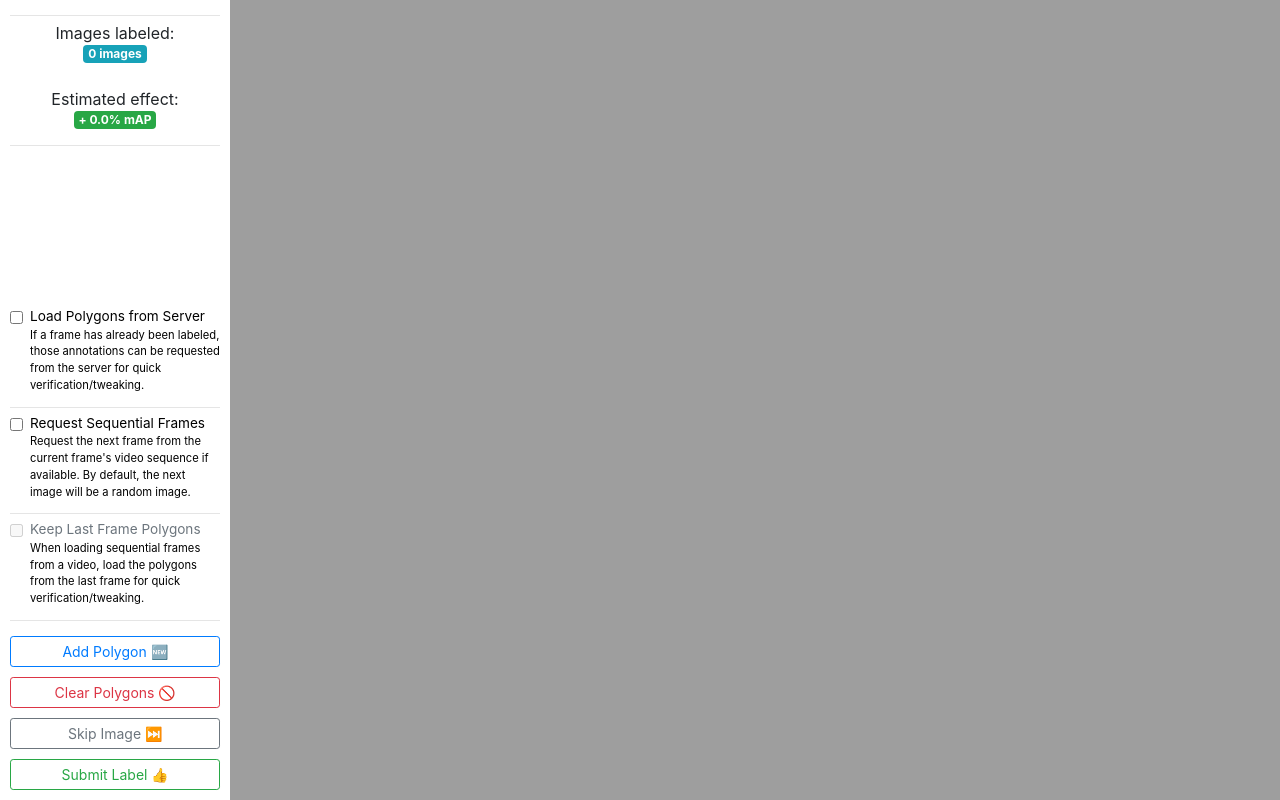
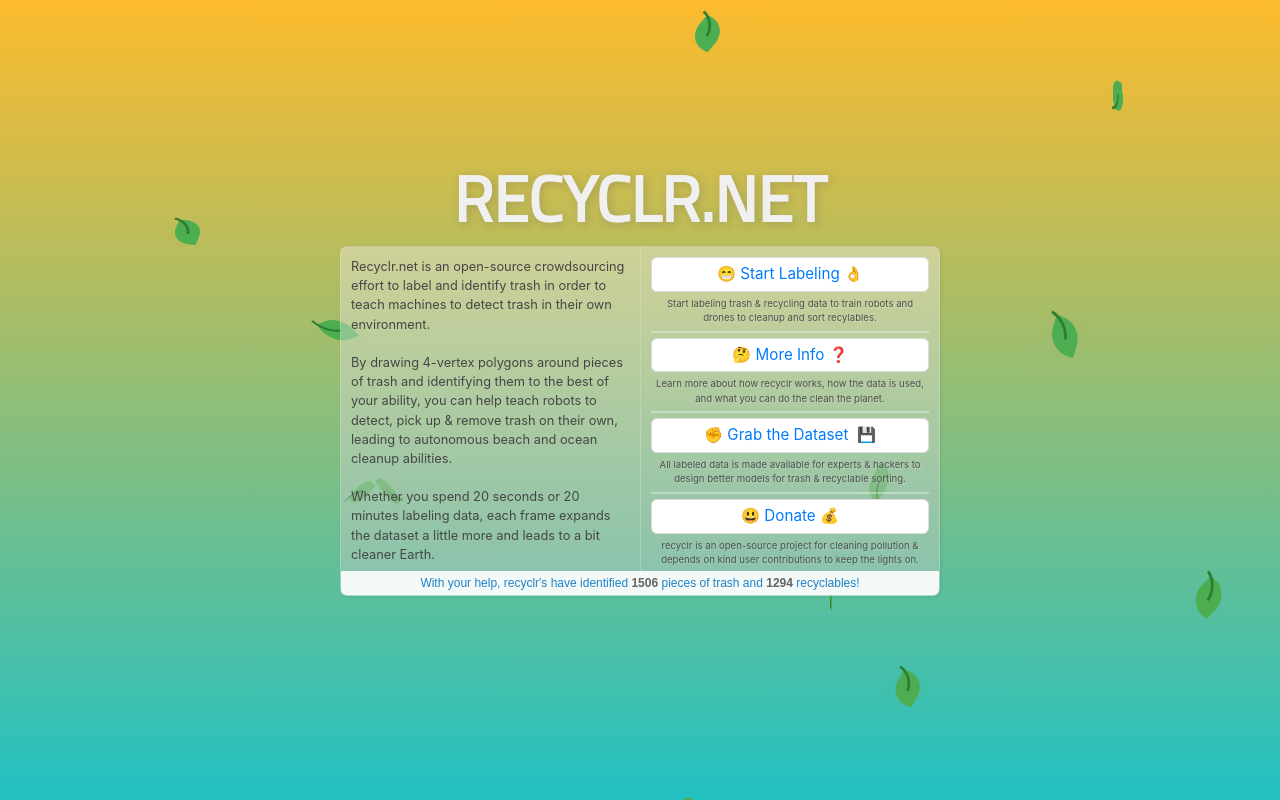
Before and after one commit to patrickec246/recyclo-lablr, a Flask app: page / in a window 1280 px wide. Run offline with Flask 2, Linux system fonts and the light colour scheme; some libraries are stand-ins or nearby versions.

Commit message:
Update landing page & small server changes

```diff
--- a/server/server.py
+++ b/server/server.py
@@ -3,8 +3,20 @@
 app = Flask(__name__)
 
 @app.route('/')
-def hello_world():
-    return render_template('index.html')
+def render_landing_page():
+    return render_template('landing.html')
+
+@app.route('/label')
+def render_label_page():
+	return render_template('label.html')
+
+@app.route('/donate')
+def render_donate_page():
+	return render_template('donate.html')
+
+@app.route('/about')
+def render_about_page():
+	return render_template('about.html')
 
 @app.route('/request_annotation', methods=['GET'])
 def request_annotation():
@@ -18,5 +30,10 @@
 def post_annotation():
     return ''
 
+@app.route('/trash_data')
+def request_trash_data():
+	return '{"total_trash": 1506, "total_recyclables":1294}'
+
+
 if __name__ == "__main__":
     app.run(debug=True)
--- a/server/static/css/style.css
+++ b/server/static/css/style.css
@@ -1,6 +1,11 @@
 body {
 	margin: 0px;
 	padding: 0px;
+}
+
+html {
+	width: 100%;
+	height: 100%;
 }
 
 .canvas {
@@ -110,3 +115,143 @@
 	margin-top:5px;
 	margin-bottom:5px;
 }
+
+/* landing css */
+
+.page-dock {
+	width:100%;
+	height:100%;
+	background: rgb(34,193,195);
+	background: linear-gradient(0deg, rgba(34,193,195,1) 0%, rgba(253,187,45,1) 100%);
+}
+
+.leaf{
+  width:45px;
+  height:45px;
+  position:absolute;
+  background: url(../eco-leaf.png);
+  background-size: 100% 100%;
+  z-index:1;
+}
+
+.total-doc {
+	width: 600px;
+	height: 500px;
+	position:absolute;
+	top: 50%;
+	left: 50%;
+	margin: -250px 0 0 -300px;
+	z-index:10;
+}
+
+.spacing-doc {
+	width:600px;
+	height:350px;
+	background-color: rgba(240, 240, 240, .4);
+	box-shadow: 1px 1px 3px rgba(0, 0, 0, .1);
+	border-radius: .5em;
+	border: 1px solid rgba(255, 255, 255, .2);
+	background: rgb(233,233,233);
+	background: linear-gradient(0deg, rgba(200, 200, 200, .4) 0%, rgba(240, 240, 240, .4) 100%);
+	position:relative;
+}
+
+.site-info {
+	float:left;
+	width: 50%;
+	height:100%;
+}
+
+.site-buttons {
+	float:right;
+	width: 50%;
+	height:100%;
+	padding:10px;
+}
+
+.left-info {
+	border-left: 1px solid rgba(255, 255, 255, .2);
+}
+
+.btn {
+	margin-bottom:10px;
+}
+
+.btn : hover {
+	cursor:crosshair;
+}
+
+.custom-button-main {
+	border-radius:6px;
+	border: 1px solid #dcdcdc;
+	font-size: 14px;
+	padding: 5px 6px;
+	background-color: white;
+	cursor:pointer;
+	color: rgb(33, 174, 255);
+	margin-bottom:5px;
+	transition: background-color .4s;
+	font-size:.95em;
+}
+
+.donate-button {
+	color:green;
+}
+
+.custom-button-main:hover {
+	background-color: rgb(220, 220, 220);
+	color: rgb(85, 107, 231);
+}
+
+.button-descripton {
+	font-size:.6em;
+	font-weight: 400;
+	padding: 0px 5px 0px 5px;
+	color: rgb(80, 80, 80);
+	text-shadow: 1px 1px 2px rgba(255, 255, 255, .2);
+}
+
+.start-button {
+	color: rgb(6, 189, 42);
+	transition: color .4s;
+}
+
+.start-button:hover {
+	color:rgb(9, 158, 38);
+}
+
+.button-text {
+	width:100%;
+	height:auto;
+	color: rgb(33, 130, 200);
+	font-size:.75em;
+	font-family: Arial, Geneva, Helvetica, sans-serif;
+	position:absolute;
+	bottom:0px;
+	left:0px;
+	background-color:rgba(255, 255, 255, .9);
+	border-bottom-left-radius: 5px;
+	border-bottom-right-radius: 5px;
+	float:bottom;
+	padding:3px;
+}
+
+.info-dock {
+	font-size:.8em;
+	color:rgb(70, 70, 70);
+	padding:10px;
+}
+
+.info-dock-text {
+	color: rgb(240, 240, 240);
+	font-size:4em;
+	font-family: 'Titillium Web', sans-serif;
+	font-weight:900;
+	width:100%;
+	height:auto;
+	text-shadow: 2px 2px 8px rgba(100, 100, 100, .3);
+}
+
+.light-hr {
+	border: .5px solid rgba(255, 255, 255, .35);
+}
--- /dev/null
+++ b/server/static/js/landing.js
@@ -0,0 +1,34 @@
+// Credit to Diaco M. Lotfollahi for his beautiful 'Autumn Falling Leaves' with GSAP
+
+var total = 15;
+var container = document.getElementById("pageBackground");
+var w = window.innerWidth;
+var h = window.innerHeight;
+
+ for (i=0; i<total; i++){
+   var Div = document.createElement('div');
+   TweenLite.set(Div,{attr:{class:'leaf'},x:R(0,w),y:R(-200,-150),z:R(-200,200)});
+   container.appendChild(Div);
+   animm(Div);
+ }
+
+ function animm(elm){
+   TweenMax.to(elm,R(6,15),{y:h+100,ease:Linear.easeNone,repeat:-1,delay:-15});
+   TweenMax.to(elm,R(4,8),{x:'+=100',rotationZ:R(0,180),repeat:-1,yoyo:true,ease:Sine.easeInOut});
+   TweenMax.to(elm,R(2,8),{rotationX:R(0,360),rotationY:R(0,360),repeat:-1,yoyo:true,ease:Sine.easeInOut,delay:-5});
+ };
+
+function R(min,max) {return min+Math.random()*(max-min)};
+
+// Statistics
+function update_trash_statistics() {
+	$.get("/trash_data", function(data) {
+		d = JSON.parse(data);
+		$("#labeledPiecesText").text(d.total_trash);
+		$("#recyclablePiecesText").text(d.total_recyclables);
+	});
+}
+
+setInterval(update_trash_statistics, 3000);
+
+$(document).ready(update_trash_statistics);
--- /dev/null
+++ b/server/templates/header.html
@@ -0,0 +1,13 @@
+ <head>
+	 <link rel="stylesheet" href="./static/css/style.css">
+	 <link rel="stylesheet" href="https://stackpath.bootstrapcdn.com/bootstrap/4.3.1/css/bootstrap.min.css" integrity="sha384-ggOyR0iXCbMQv3Xipma34MD+dH/1fQ784/j6cY/iJTQUOhcWr7x9JvoRxT2MZw1T" crossorigin="anonymous">
+	 <link rel="stylesheet" href="https://maxcdn.bootstrapcdn.com/font-awesome/4.4.0/css/font-awesome.min.css">
+
+	 <link rel='icon' href='./static/favicon.ico' type='image/x-icon'/ >
+
+	 <script src="https://ajax.googleapis.com/ajax/libs/jquery/3.4.1/jquery.min.js"></script>
+
+	<title>
+		recyclr: ai for earth 😎👌💦
+	</title>
+</head>
--- a/server/templates/index.html
+++ b/server/templates/label.html
@@ -1,15 +1,4 @@
- <head>
-	 <link rel="stylesheet" href="./static/css/style.css">
-	 <link rel="stylesheet" href="https://stackpath.bootstrapcdn.com/bootstrap/4.3.1/css/bootstrap.min.css" integrity="sha384-ggOyR0iXCbMQv3Xipma34MD+dH/1fQ784/j6cY/iJTQUOhcWr7x9JvoRxT2MZw1T" crossorigin="anonymous">
-	 <link rel="stylesheet" href="https://maxcdn.bootstrapcdn.com/font-awesome/4.4.0/css/font-awesome.min.css">
-	 <link rel='icon' href='./static/favicon.ico' type='image/x-icon'/ >
-
-	 <script src="https://ajax.googleapis.com/ajax/libs/jquery/3.4.1/jquery.min.js"></script>
-
-	<title>
-		recyclr: ai for earth 😎👌💦
-	</title>
-</head>
+{% include "header.html" %}
 
 <div class="canvas">
 	<!-- div for canvas -->
--- /dev/null
+++ b/server/templates/landing.html
@@ -0,0 +1,81 @@
+{% include "header.html" %}
+
+<link href="https://fonts.googleapis.com/css?family=Titillium+Web&display=swap" rel="stylesheet">
+
+<body>
+	<div class="page-dock" id="pageBackground">
+		<div class="total-doc">
+			<div class="info-dock-text">
+				<center>
+					RECYCLR.NET
+				</center>
+			</div>
+			<div class="spacing-doc">
+				<div class="site-info">
+					<div class="info-dock">
+						Recyclr.net is an open-source crowdsourcing effort to label and identify trash in order to teach machines to detect trash in their own environment.
+
+						<br/>
+						<br/>
+
+						By drawing 4-vertex polygons around pieces of trash and identifying them to the best of your ability, you can help teach robots to detect, pick up & remove trash
+						on their own, leading to autonomous beach and ocean cleanup abilities.
+
+						<br/>
+						<br/>
+
+						Whether you spend 20 seconds or 20 minutes labeling data, each frame expands the dataset a little more and leads to a bit cleaner Earth.
+					</div>
+				</div>
+
+				<div class="site-buttons left-info">
+					<button class="custom-button-main" style="width:100%"><a href="/label"> 😁 Start Labeling 👌</a></button>
+					<div class="button-descripton">
+						<center>
+							Start labeling trash & recycling data to train robots and drones to cleanup and sort recylables.
+						</center>
+					</div>
+
+					<hr class="low-hr light-hr"/>
+
+					<button type="button" class="custom-button-main" style="width:100%"><a href="/about"> 🤔 More Info ❓</a></button>
+					<div class="button-descripton">
+						<center>
+							Learn more about how recyclr works, how the data is used, and what you can do the clean the planet.
+						</center>
+					</div>
+
+					<hr class="low-hr light-hr"/>
+
+					<button type="button" class="custom-button-main" style="width:100%"><a href="http://github.com" target="_blank"> ✊ Grab the Dataset &nbsp;💾</a></button>
+					<div class="button-descripton">
+						<center>
+							All labeled data is made available for experts & hackers to design better models for trash & recyclable sorting.
+						</center>
+					</div>
+
+					<hr class="low-hr light-hr"/>
+
+					<button class="custom-button-main donate-button" style="width:100%"><a href="/donate"> 😃 Donate 💰</a></button>
+					<div class="button-descripton">
+						<center>
+							recyclr is an open-source project for cleaning pollution & depends on kind user contributions to keep the lights on.
+						</center>
+					</div>
+
+					<div class="button-text">
+						<center>
+							With your help, recyclr's have identified <b><text id="labeledPiecesText" style="color:rgb(100, 100, 100);"></text></b>
+							pieces of trash and <b><text id="recyclablePiecesText" style="color:rgb(100, 100, 100);"></text></b>
+							recyclables!
+						</center>
+					</div>
+				</div>
+			</div>
+		</div>
+	</div>
+</body>
+
+<script src="https://cdnjs.cloudflare.com/ajax/libs/gsap/2.1.3/TweenLite.min.js" type="text/javascript"></script>
+<script src="https://cdnjs.cloudflare.com/ajax/libs/gsap/2.1.3/TweenMax.min.js"></script>
+<script src="./static/js/landing.js" type="text/javascript"></script>
```
Also changed, not shown: server/static/eco-leaf.png (added).
